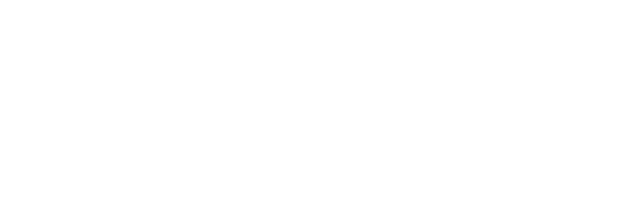
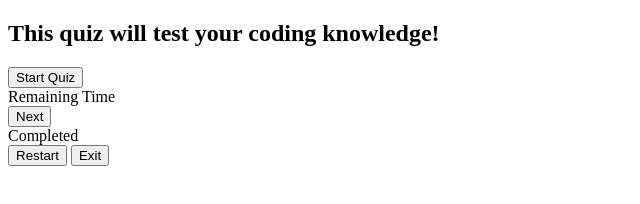
Before and after one commit to GraceKevin/CodeQuizFinale, a plain HTML site: page index.html in a window 1280 px wide. Shown: the whole page, without its empty margins (0-640 px from the left). Drawn offline with Linux system fonts and the light colour scheme.

Commit message:
added html layout

```diff
--- a/index.html
+++ b/index.html
@@ -4,9 +4,60 @@
     <meta charset="UTF-8">
     <meta http-equiv="X-UA-Compatible" content="IE=edge">
     <meta name="viewport" content="width=device-width, initial-scale=1.0">
-    <title>Document</title>
+    <title>KG Code Quiz</title>
 </head>
 <body>
+    <div id="start-page" class="start-page">
+        <h2>This quiz will test your coding knowledge!</h2>
+        <button>Start Quiz</button>
+     </div>
 
+     <!-- Quiz Container -->
+
+     <div class="quiz-start" id="quiz-start">
+         <header>
+             <div class="timer" id="timer">
+                 <div id="timer-text" class="timer-text">Remaining Time</div>
+                 <div id="timer-sec" class="timer-sec"></div>
+             </div>
+         </header>
+         <section>
+         <div class="questions" id="questions">
+
+             <!-- Questions space from Javascript -->
+
+         </div>
+         <div class="answers" id="answers">
+
+             <!-- Answers from Javascript -->
+
+         </div>
+         </section>
+         <div>
+             <div class="question-count" id="question-count">
+
+             <!-- insert question count from Javascript -->
+
+             </div>
+             <button id="next-btn btn" class="next-btn btn">Next</button>
+            </div>
+     </div>
+
+     <!-- Quiz results box -->
+
+     <div class="results-box" id="results-box">
+         <div class="completed" id="completed"> Completed</div>
+         <div class="score" id="score">
+
+             <!-- insert score result from Javascript -->
+
+         </div>
+         <div class="buttons" id="buttons">
+             <button class="restart" id="restart">Restart</button>
+             <button class="quit" id="quit">Exit</button>
+         </div>
+     </div>
+
+     <script src="./assets/script.js"></script>
 </body>
 </html>
```
